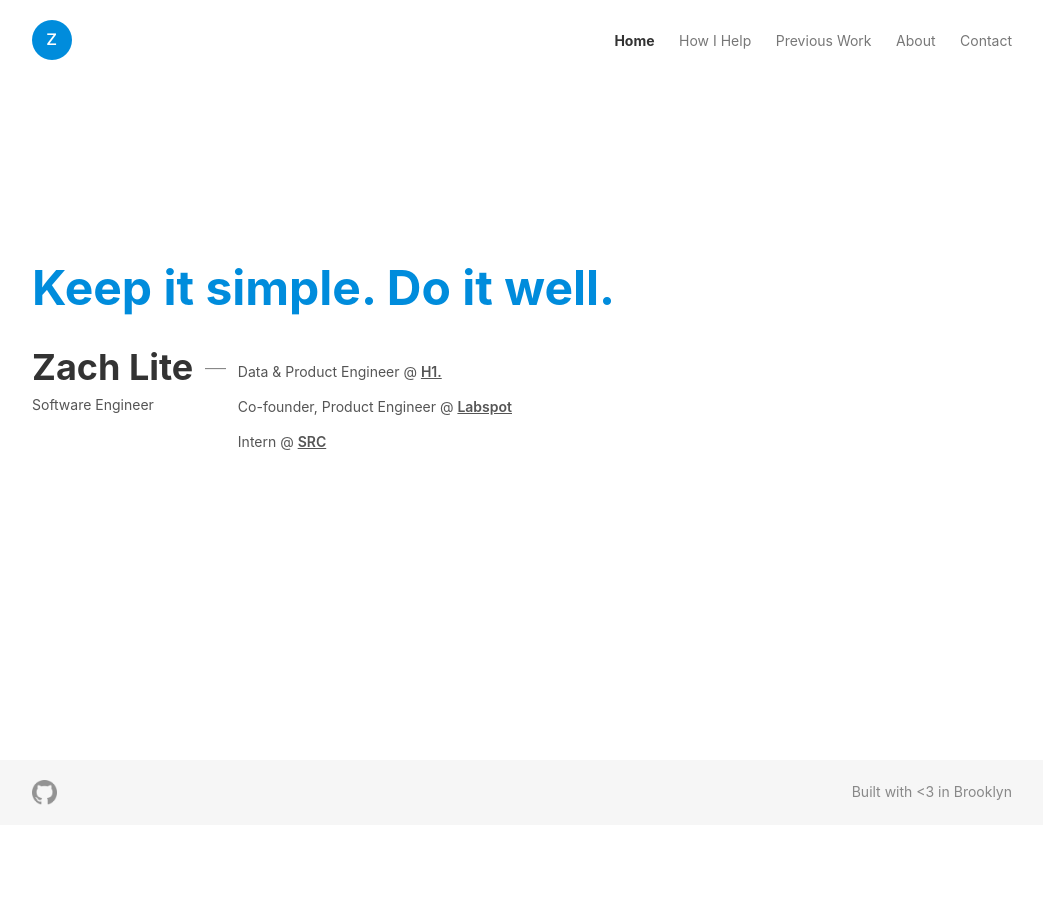
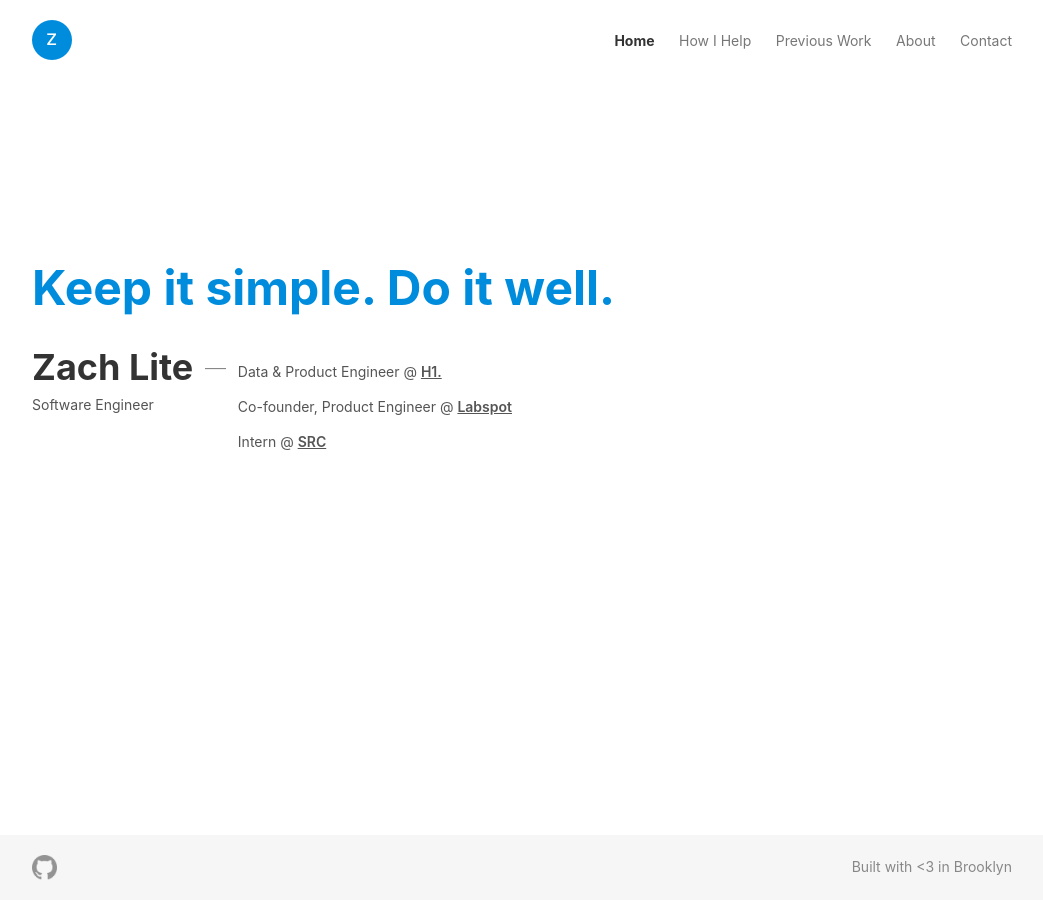
Before and after one commit to zachlite/zachlite-web, a Jekyll site: the page built from index.html, in a window 1280 px wide. Shown: the whole page, without its empty margins (118-1161 px from the left). Built offline with Jekyll 4.4.1, drawn with Linux system fonts in a browser that asks for light colours.

Commit message:
footer stays on bottom

```diff
--- a/_layouts/default.html
+++ b/_layouts/default.html
@@ -9,6 +9,7 @@
 
 
 <body>
+  <div class="container">
     <div class="layout">
       {% include nav.html %}
 
@@ -25,6 +26,7 @@
         <p class="caption">Built with &lt;3 in Brooklyn</p>
       </div>
     </div>
+  </div>
 </body>
 
 </html>
--- a/assets/css/styles.scss
+++ b/assets/css/styles.scss
@@ -13,6 +13,12 @@ body {
   font-family: -apple-system, BlinkMacSystemFont, "Segoe UI", Roboto, Oxygen,
     Ubuntu, Cantarell, "Open Sans", "Helvetica Neue", sans-serif;
   -webkit-font-smoothing: antialiased;
+}
+.container {
+  min-height: 100vh; /* will cover the 100% of viewport */
+  overflow: hidden;
+  display: block;
+  position: relative;
 }
 h1 {
   font-size: 48px;
@@ -88,6 +94,9 @@ p.caption {
   min-height: 500px;
 }
 .footer {
+  position: absolute;
+  bottom: 0;
+  width: 100%;
   background-color: #f6f6f6;
   padding: 20px 0px;
   .layout {
```
Lines whose indentation alone changed are shown as unchanged.
